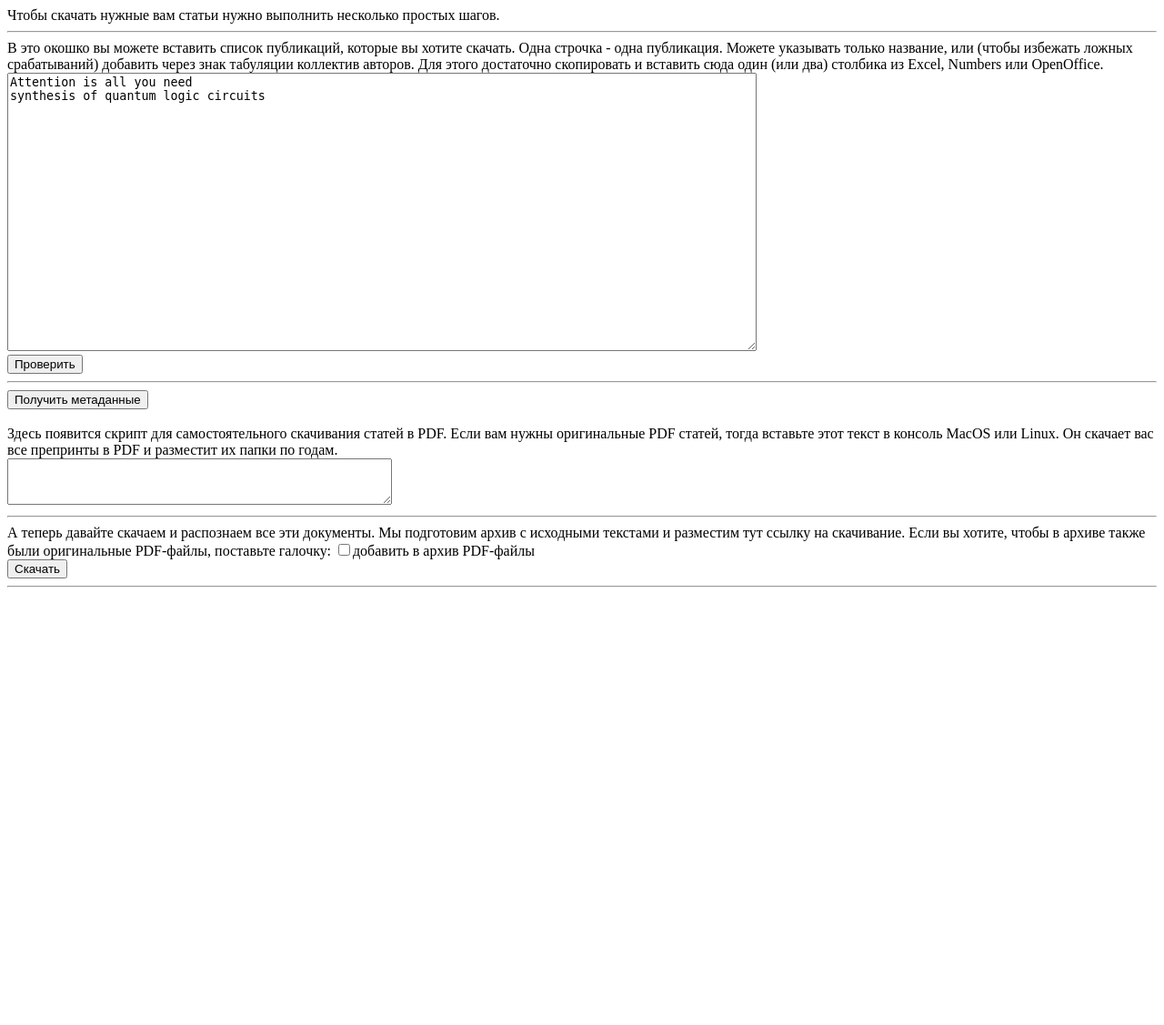
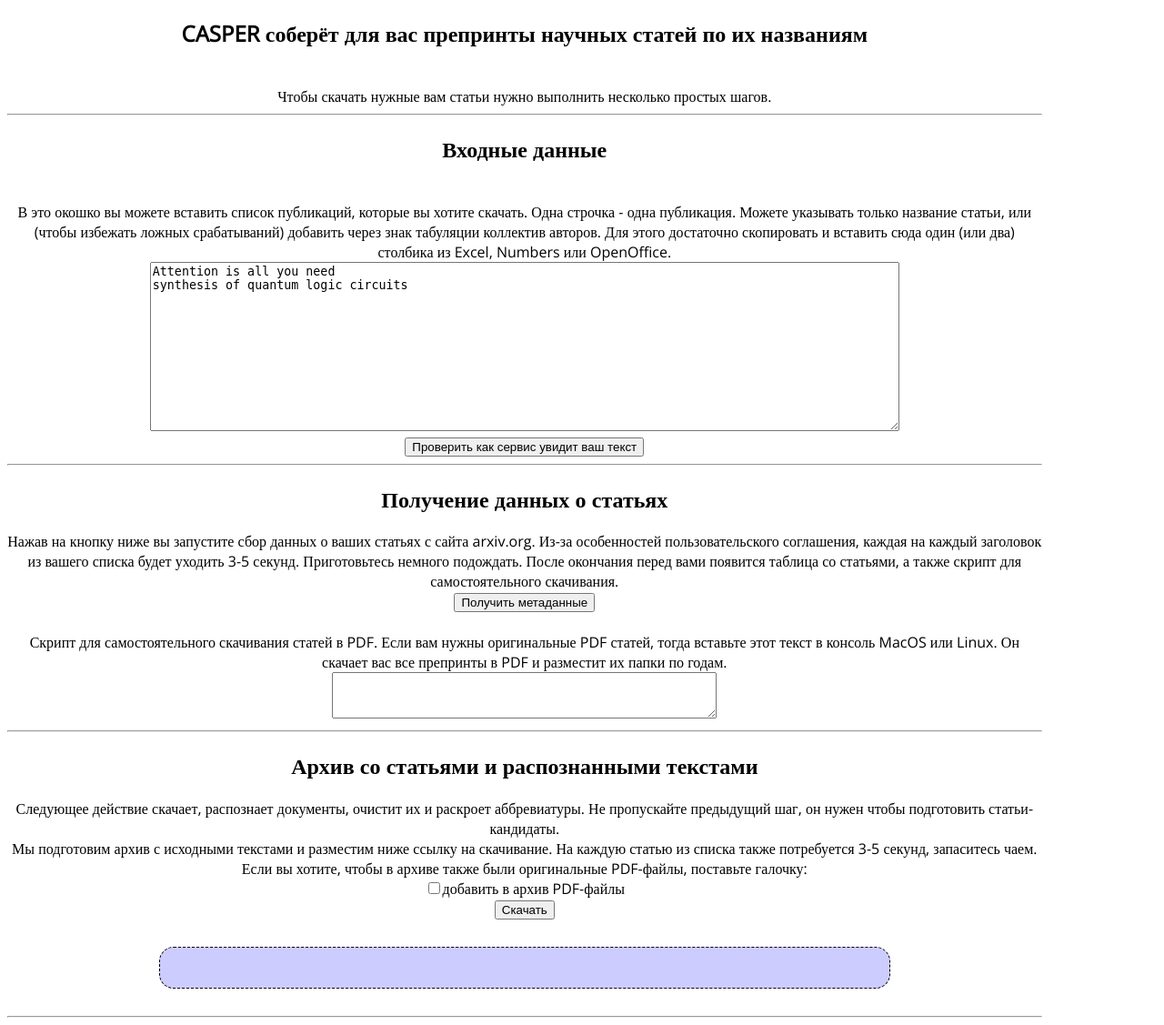
Before and after one commit to IUCVLab/casper, a Flask app: page / in a window 1280 px wide. Shown: the whole page at 91% size. Before the commit the page ends 646 px from the top, so only its background shows below. Run offline with Flask 2, Linux system fonts and the light colour scheme.

Commit message:
better UI

```diff
--- a/templates/index.html
+++ b/templates/index.html
@@ -1,6 +1,55 @@
 <!doctype html>
 <html>
     <head>
+        <title>CASPER</title>
+        <link href="https://fonts.googleapis.com/css2?family=Open+Sans&display=swap" rel="stylesheet"/>
+
+        <style>
+            table {
+                border: 1px dashed gray;
+            }
+            td, th {
+                border: 1px dashed gray;
+            }
+            div#main {
+                text-align: center;
+                width: 90%;
+                font-family: 'Open Sans', san-serif;
+            }
+           div .link {
+                display: block;
+                border-radius: 16px;
+                font-size: 32px;
+                border: 1px dashed black;
+                margin : 30px auto 30px auto;
+                padding: 2px 3px 2px 3px;
+                background-color: #CCCCFF;
+                font-family: 'Open Sans', san-serif;
+                color: #0000AA;
+                max-width: 70%;
+                min-height: 40px;
+                text-align: center;
+                vertcial-align: center;
+            }
+            div .link * {
+                vertical-align: middle;
+            }
+            div .link a:link {
+                text-decoration: none;
+                color: #0000AA;
+            }
+            div .link a:visited {
+                text-decoration: none;
+                color: #0000AA;
+            }
+
+            div.link.small {
+                font-size: 12px;
+            }
+            h2 {
+                font-family: 'Open Sans', san-serif;
+            }
+        </style>
         <script>
             var RAW_INPUT = null;
             var PARSED_DOCUMENTS = null;
@@ -91,7 +140,7 @@
                 xhr.onload = function () {
                     if(xhr.status === 200) {
                         let result = JSON.parse(xhr.responseText);
-                        document.getElementById('get-data').innerHTML = `<a href="${result['url']}">GET ARCHIVE</a>`;
+                        document.getElementById('get-data').innerHTML = `<a href="${result['url']}">Скачать результат</a>`;
                         console.log(result);
                     }
                 }
@@ -99,40 +148,54 @@
         </script>
     </head>
 <body>
+    <div id="main">
+    <h2>CASPER соберёт для вас препринты научных статей по их названиям</h2>
+    <br/>
     Чтобы скачать нужные вам статьи нужно выполнить несколько простых шагов.
 <hr/>
+    <h2>Входные данные</h2><br/>
 В это окошко вы можете вставить список публикаций, которые вы хотите скачать.
-Одна строчка - одна публикация. Можете указывать только название,
+Одна строчка - одна публикация. Можете указывать только название статьи,
 или (чтобы избежать ложных срабатываний) добавить через знак табуляции коллектив авторов.
 Для этого достаточно скопировать и вставить сюда один (или два) столбика из Excel, Numbers или OpenOffice.
-
-<textarea rows="20" cols="100" id="inpData">Attention is all you need
+<br/>
+<textarea rows="12" cols="100" id="inpData">Attention is all you need
 synthesis of quantum logic circuits</textarea>
 <br/>
-<input type="button" value="Проверить" onclick="parse_input()"/>
-<div id="text-validator"></div>
+<input type="button" value="Проверить как сервис увидит ваш текст" onclick="parse_input()"/>
+<div id="text-validator" style="font-size: x-small;"></div>
 <hr/>
+<h2>Получение данных о статьях</h2>
+Нажав на кнопку ниже вы запустите сбор данных о ваших статьях с сайта arxiv.org.
+Из-за особенностей пользовательского соглашения, каждая на каждый заголовок из вашего списка будет уходить 3-5 секунд.
+Приготовьтесь немного подождать. После окончания перед вами появится таблица со статьями, а также скрипт для самостоятельного скачивания.
+<br/>
+
 <input type="button" value="Получить метаданные" onclick="get_preprints()"/>
 <br/>
 <div id="paper-metadata"></div>
 <br/>
-Здесь появится скрипт для самостоятельного скачивания статей в PDF.
+Скрипт для самостоятельного скачивания статей в PDF.
 Если вам нужны оригинальные PDF статей, тогда вставьте этот текст в консоль MacOS или Linux.
 Он скачает вас все препринты в PDF и разместит их папки по годам.
 <br/>
 <textarea id="download-script" rows="3" cols="50"></textarea>
 <hr/>
+<h2>Архив со статьями и распознанными текстами</h2>
 
-А теперь давайте скачаем и распознаем все эти документы.
-Мы подготовим архив с исходными текстами и разместим тут ссылку на скачивание.
+Следующее действие скачает, распознает документы, очистит их и раскроет аббревиатуры.
+Не пропускайте предыдущий шаг, он нужен чтобы подготовить статьи-кандидаты.
+<br/>
+Мы подготовим архив с исходными текстами и разместим ниже ссылку на скачивание. На каждую статью из списка также потребуется 3-5 секунд, запаситесь чаем.
 Если вы хотите, чтобы в архиве также были оригинальные PDF-файлы, поставьте галочку:
-
-<input type="checkbox" id="keep-pdf">добавить в архив PDF-файлы</input>
+<br/>
+<input type="checkbox" id="keep-pdf"/><label for="keep-pdf">добавить в архив PDF-файлы</label>
 <br/>
 <input type="button" value="Скачать" onclick="down_and_parse()"/>
 <br/>
-<div id="get-data"></div>
+<div id="get-data" class="link"></div>
 
 <hr/>
+</div>
 </body>
 </html>
```
Also changed, not shown: static/readme.md (added).
